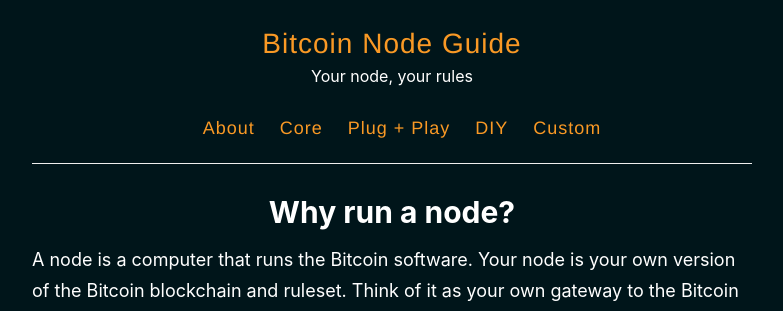
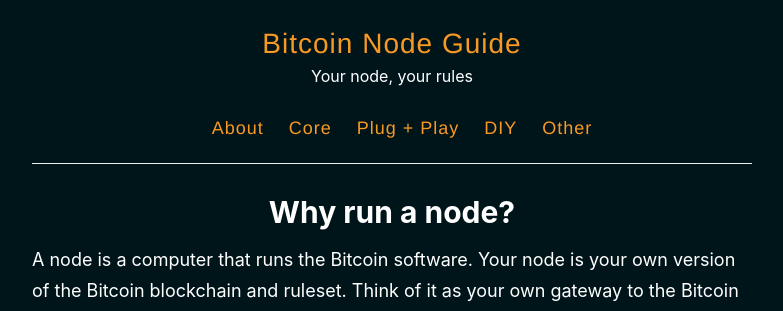
Before and after one commit to BitcoinQnA/node-guide, a Jekyll site: the page built from index.html, in a window 1280 px wide. Shown: the top 311 px of the page, without its empty margins (248-1031 px from the left). Built offline with Jekyll 4.4.1, drawn with Linux system fonts in a browser that asks for light colours; the list of posts is cut into pages by our own code.

Commit message:
Update default.html

```diff
--- a/_layouts/default.html
+++ b/_layouts/default.html
@@ -33,7 +33,7 @@
               <a href="{{ site.baseurl }}/core">Core</a>
               <a href="{{ site.baseurl }}/plug-and-play">Plug + Play</a>
               <a href="{{ site.baseurl }}/do-it-yourself">DIY</a>
-              <a href="{{ site.baseurl }}/custom">Custom</a>
+              <a href="{{ site.baseurl }}/other">Other</a>
             </nav>
           </header>
         </div>
```
